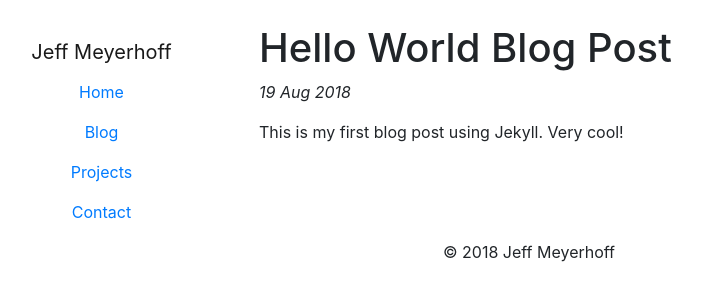
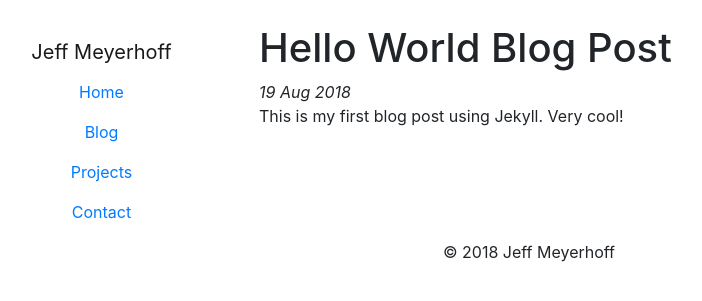
Before and after one commit to jeffington/jeffington.github.io, a Jekyll site: the page built from _posts/2018-8-19-hello-world.md, in a window 1280 px wide. Shown: the top 301 px of the page, without its empty margins (111-813 px from the left). Built offline with Jekyll 4.4.1, drawn with Linux system fonts in a browser that asks for light colours.

Commit message:
Updated post template

```diff
--- a/_layouts/post.html
+++ b/_layouts/post.html
@@ -24,13 +24,13 @@
             </div>
 
             <div class="col">
-               <section class="post" itemscope itemtype="http://schema.org/BlogPosting">
+               <section itemscope itemtype="http://schema.org/BlogPosting">
 
             	<article role="article" itemprop="articleBody">
 
-        <h1 class="post-title" itemprop="name">{{ page.title }}</h1>
+        <h1 itemprop="name">{{ page.title }}</h1>
         {% if page.date %}
-            <p><time itemprop="datePublished" datetime="{{ page.date }}" class="date">{{ page.date | date_to_string }}</time></p>
+            <time itemprop="datePublished" datetime="{{ page.date }}" class="date">{{ page.date | date_to_string }}</time>
         {% endif %}
                 {{ content }}
             	</article>
```
